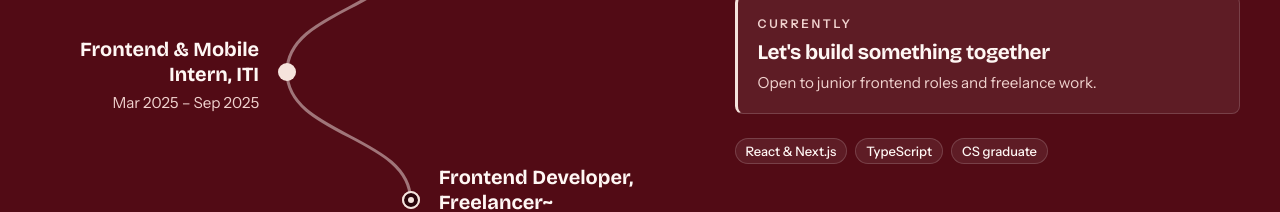
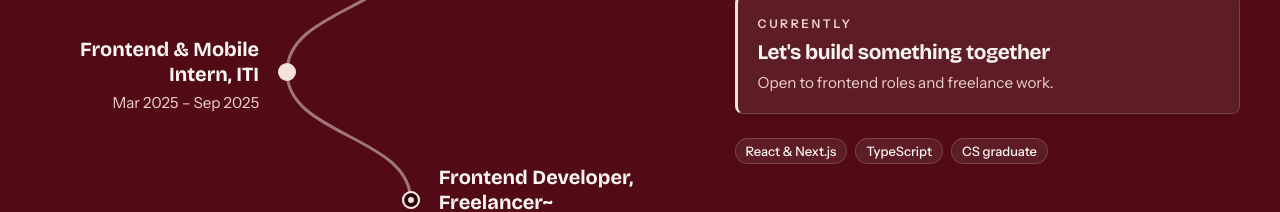
Before and after one commit to AmirMostafa-eng/Amir-Mostafa-Portfolio, a Next.js app: page / in a window 1280 px wide. Shown: the part 1762-1974 px from the top of the page. Built offline with nearby package versions, Linux system fonts and the light colour scheme.

Commit message:
editing detail in card

```diff
--- a/data/site.ts
+++ b/data/site.ts
@@ -43,7 +43,7 @@ export const site = {
   currently: {
     label: "Currently",
     title: "Let's build something together",
-    detail: "Open to junior frontend roles and freelance work.",
+    detail: "Open to frontend roles and freelance work.",
   },
   quickFacts: ["React & Next.js", "TypeScript", "CS graduate"],
 } as const;
```
